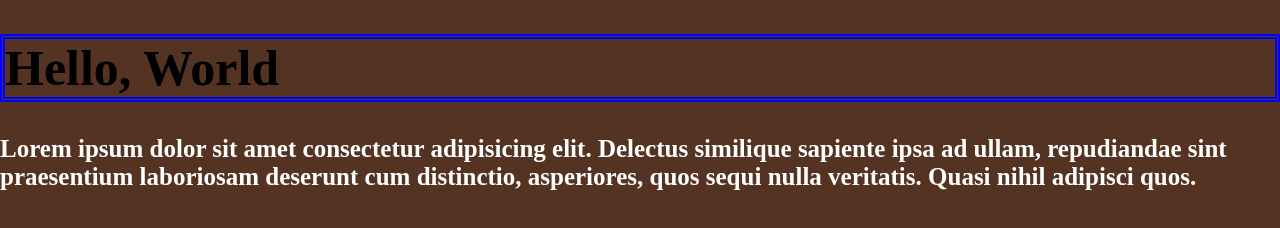
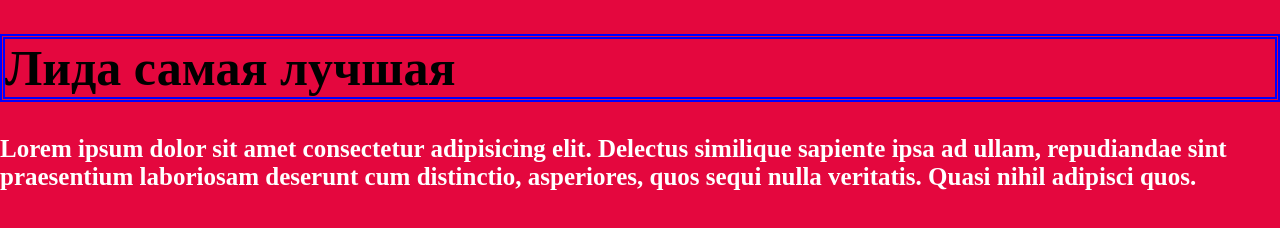
Before and after one commit to Mihail323/mySite, a plain HTML site: page index.html in a window 1280 px wide. Drawn offline with Linux system fonts and the light colour scheme.

Commit message:
Лида

```diff
--- a/index.html
+++ b/index.html
@@ -8,7 +8,7 @@
     <link rel="stylesheet" href="main.css">
 </head>
 <body>
-    <h1>Hello, World</h1>
+    <h1>Лида самая лучшая</h1>
     <p>Lorem ipsum dolor sit amet consectetur adipisicing elit.
         Delectus similique sapiente ipsa ad ullam, repudiandae sint
         praesentium laboriosam deserunt cum distinctio, asperiores,
--- a/main.css
+++ b/main.css
@@ -1,6 +1,6 @@
 body{
     margin: 0 auto;
-    background: #532;
+    background: rgb(228, 7, 62);
 }
 h1{
     font-size: 50px;
```
